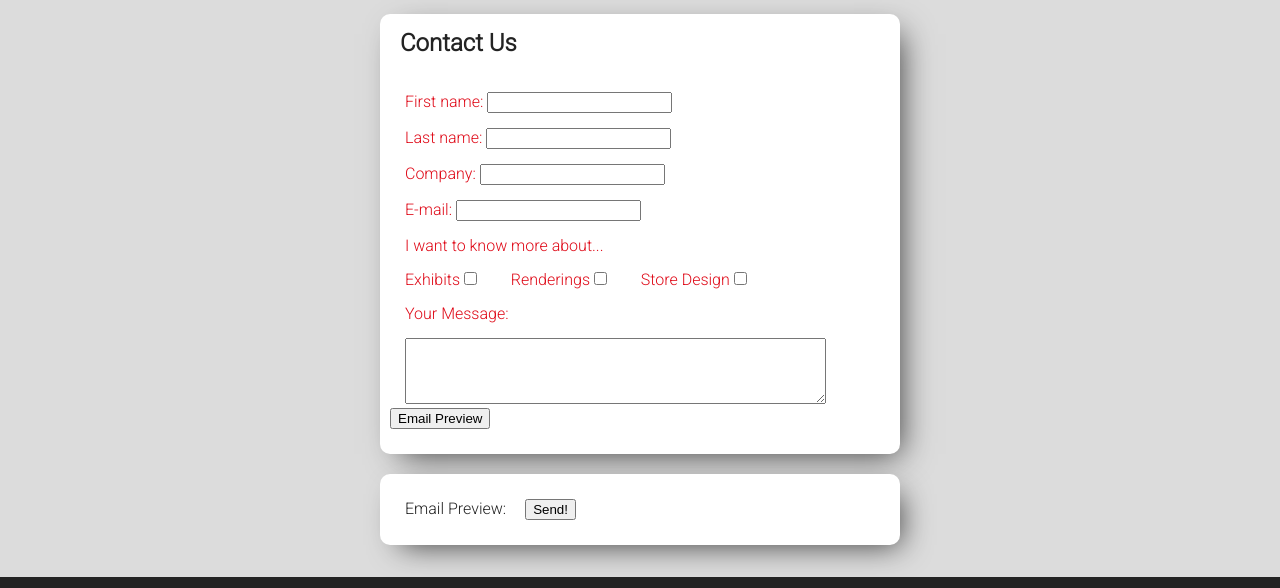
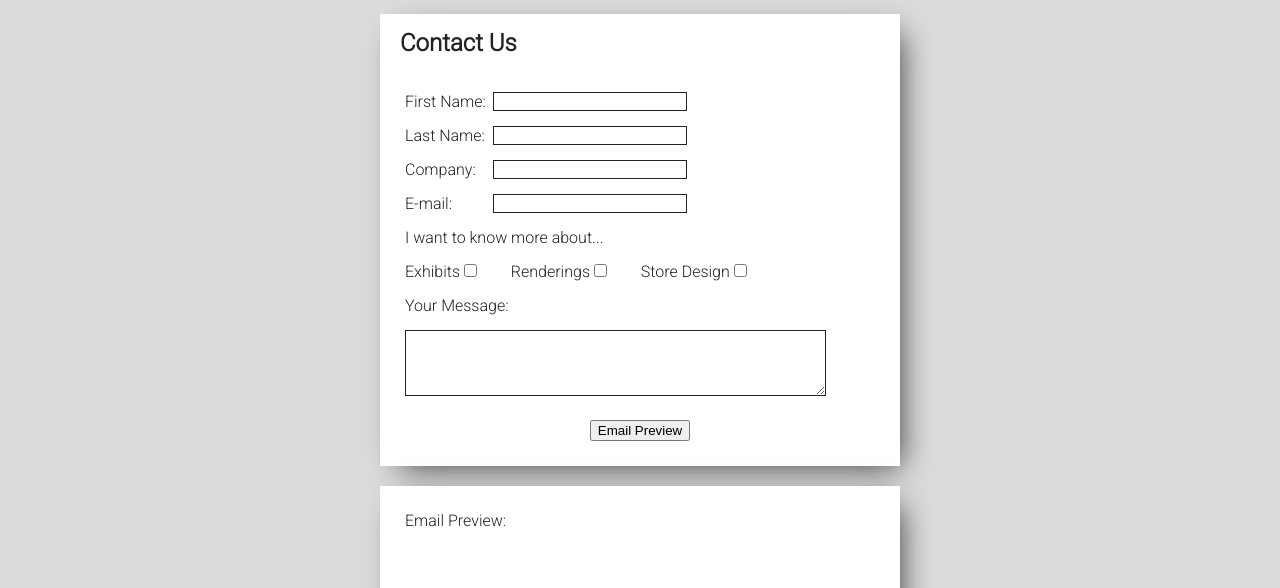
Before and after one commit to rgilbert8888/Gilbert_Design, a plain HTML site: page contact.html in a window 1280 px wide. Shown: the part 59-647 px from the top of the page. Drawn offline with nearby package versions, Linux system fonts and the light colour scheme.

Commit message:
changes to contact page

```diff
--- a/contact.html
+++ b/contact.html
@@ -38,10 +38,10 @@
     <!--    begin contact form  -->
     <div id="contact_form">
       <h2>Contact Us</h2>
-      <p>First name:
+      <p>First Name:
         <input type="text" id="firstname">
       </p>
-      <p>Last name:
+      <p>Last Name:
         <input type="text" id="lastname">
       </p>
       <p>Company:
@@ -64,15 +64,21 @@
         </label>
         <p>Your Message:</p>
           <textarea rows="4" cols="50" id="textarea"></textarea>
+          <div class= "center_button">
             <input type="submit" id="submit" value="Email Preview">
           </div>
+        </div>
         <div id="email_preview">
+          <div>
             <label>Email Preview:</label>
-           <input type="submit" id="send" value="Send!">
           </div>
-
+          <div id="preview"></div>
+          <div class= "center_button">
+            <input type="submit" id="send"  value="Send!">
+          </div>
+        </div>
       <div class="push"></div>
-
+  </div>
   <footer>
     <p>888 Roscommon Road<br>
         Bryn Mawr, Pennsylvania 19010<br>
--- a/css/base.css
+++ b/css/base.css
@@ -173,6 +173,7 @@ header{
 }
 
 .col img {
+	margin-top: 5%;
 	width: 100%;
 	border-radius: 100%;
 	border:1px solid #dcdcdc;
@@ -330,23 +331,20 @@ aside .push{
   	color: #dcdcdc;
   }
 
-
-.test{
-	color:green;
-}
-
-#contact_form, #email_preview{
+#contact_form, #email_preview, #preview{
 	margin-top: 20px;
 	margin-left: auto;
 	margin-right: auto;
 	max-width: 500px;
 	padding: 25px 10px 25px 10px;
-	border-radius: 10px;
+	color:#232323;
+}
+
+#contact_form, #email_preview {
 	background-color: white;
 	-webkit-box-shadow: 10px 10px 31px -10px rgba(0,0,0,0.75);
   	-moz-box-shadow: 10px 10px 31px -10px rgba(0,0,0,0.75);
     box-shadow: 10px 10px 31px -10px rgba(0,0,0,0.75);
-
 }
 
 #contact_form h2{
@@ -356,28 +354,37 @@ aside .push{
 	color:#232323;
 	margin: -30px -30px 10px -30px;
 }
+
 #contact_form p{
 	margin: 15px 15px;
+}
+
+#contact_form p input{
+	float: right;
+	margin-right: 40%;
+	width: 40%;
+	color:#232323;
+	border-style: none;
+	border: 1px solid #232323;
 }
 
 textarea, label{
 	margin: 0 15px;
 }
-
-
-#email_preview{
-	color:#232323;
+textarea{
+	border-style: none;
+	border: 1px solid #232323;
 }
 
 .text_area{
-	background-color: #dcdcdc;
+	border-color: rgb(223, 10, 24);
 }
 
-/*.center_button{
-	text-align: right;
-	margin-right: 20px;
+.center_button{
+	text-align: center;
+	margin-top: 20px;
 }
-*/
+
 
 @media all and (max-width: 840px){
 
@@ -395,7 +402,6 @@ nav{
 
 nav ul{
 	padding-bottom: 10px;
-}
 
 }
 
--- a/js/main.js
+++ b/js/main.js
@@ -1,4 +1,13 @@
 $(document).ready(function(){
+
+// var visitorName = window.prompt("What is your name?");
+// if(visitorName){
+//   $('#band h2').text("Hello " + visitorName + "!").addClass('test');
+// }
+
+// });
+
+
           $('#submit').click(function(){
             var message = "";
 
@@ -41,7 +50,7 @@ $(document).ready(function(){
 //figure out how to count down characters//
             }
 
-            $('#email_preview').html(message);
+            $('#preview').html(message);
 
             return false;
           });
@@ -52,7 +61,7 @@ $(document).ready(function(){
   });
 
    $('#send').click(function(){
-      alert("Thanks for your inquiry! We will get back to you as soon as possible.");
+      alert("Thank you for your inquiry! We will get back to you as soon as possible.");
    });
 
 
```
Also changed, not shown: index.html (+0 -1 lines). Lines whose indentation alone changed are shown as unchanged.
